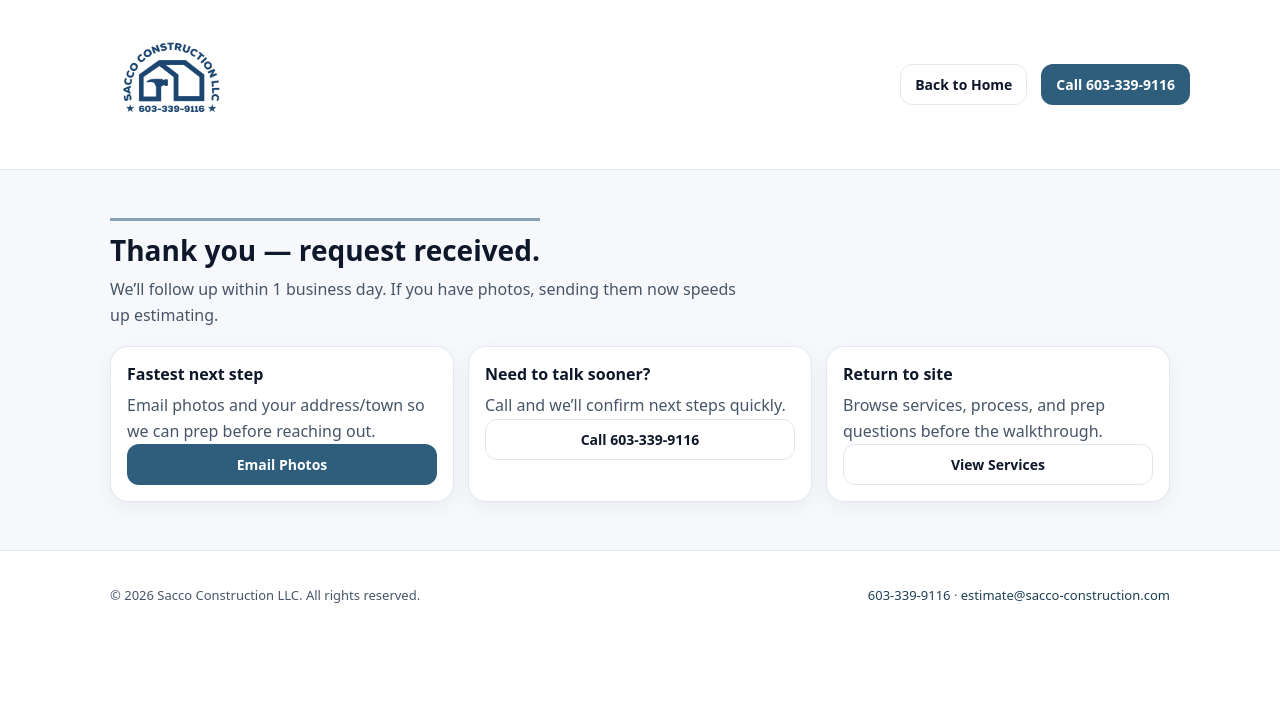
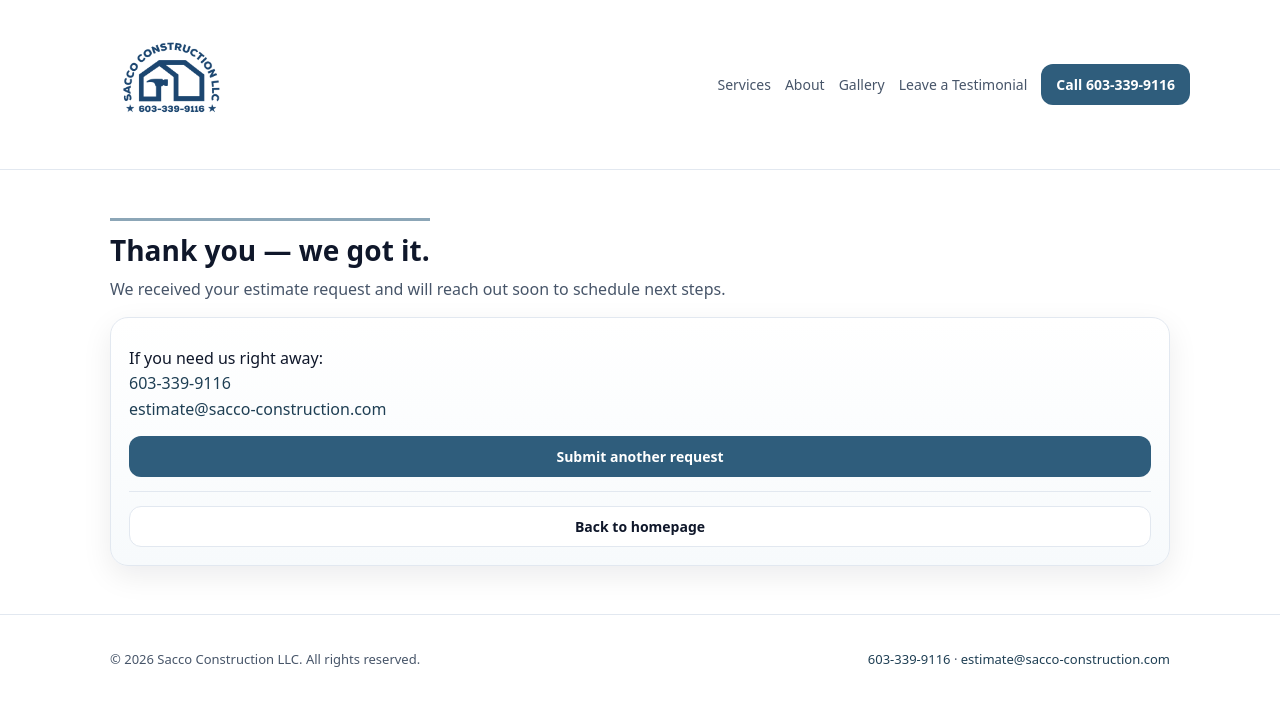
Before and after one commit to Saccoconstruction/Sacco-construction.com, a plain HTML site: page thank-you.html in a window 1280 px wide. Drawn offline with Linux system fonts and the light colour scheme.

Commit message:
Update thank-you.html

```diff
--- a/thank-you.html
+++ b/thank-you.html
@@ -3,66 +3,44 @@
 <head>
   <meta charset="utf-8" />
   <meta name="viewport" content="width=device-width,initial-scale=1" />
-  <title>Estimate Request Received | Sacco Construction</title>
-  <meta name="robots" content="noindex, nofollow" />
+  <title>Thank You | Sacco Construction</title>
   <link rel="stylesheet" href="styles.css" />
-  <link rel="canonical" href="https://www.sacco-construction.com/thank-you.html" />
-
-  <!-- Google tag (gtag.js) -->
-  <script async src="https://www.googletagmanager.com/gtag/js?id=G-WCTK4KXJPP"></script>
-  <script>
-    window.dataLayer = window.dataLayer || [];
-    function gtag(){dataLayer.push(arguments);}
-    gtag('js', new Date());
-    gtag('config', 'G-WCTK4KXJPP');
-  </script>
+  <meta name="robots" content="noindex" />
 </head>
-
 <body>
   <header class="site-header" id="siteHeader">
     <div class="container header-inner">
-      <a class="brand" href="/" aria-label="Sacco Construction home">
+      <a class="brand" href="/#top" aria-label="Sacco Construction home">
         <img src="assets/LOGO.jpg" alt="Sacco Construction logo" class="logo" />
       </a>
 
       <nav class="nav" aria-label="Primary">
-        <a href="/" class="btn btn-outline">Back to Home</a>
+        <a href="/#services">Services</a>
+        <a href="/#about">About</a>
+        <a href="/#gallery">Gallery</a>
+        <a href="/testimonial.html">Leave a Testimonial</a>
         <a href="tel:16033399116" class="btn btn-solid">Call 603-339-9116</a>
       </nav>
     </div>
   </header>
 
   <main>
-    <section class="section section-alt">
+    <section class="section">
       <div class="container">
         <div class="section-head">
-          <h2>Thank you — request received.</h2>
-          <p>We’ll follow up within 1 business day. If you have photos, sending them now speeds up estimating.</p>
+          <h2>Thank you — we got it.</h2>
+          <p>We received your estimate request and will reach out soon to schedule next steps.</p>
         </div>
 
-        <div class="cards">
-          <article class="card">
-            <h3>Fastest next step</h3>
-            <p>Email photos and your address/town so we can prep before reaching out.</p>
-            <div class="spacer-10"></div>
-            <a class="btn btn-solid full" href="mailto:estimate@sacco-construction.com?subject=Photos%20for%20Estimate%20Request&body=Hi%20Sacco%20Construction%2C%0A%0AHere%20are%20photos%20for%20my%20estimate%20request.%0A%0ATown%2FZip%3A%0AProject%20Type%3A%0ATimeline%3A%0ABudget%20Range%3A%0A%0AThanks%2C">
-              Email Photos
-            </a>
-          </article>
-
-          <article class="card">
-            <h3>Need to talk sooner?</h3>
-            <p>Call and we’ll confirm next steps quickly.</p>
-            <div class="spacer-10"></div>
-            <a class="btn btn-outline full" href="tel:16033399116">Call 603-339-9116</a>
-          </article>
-
-          <article class="card">
-            <h3>Return to site</h3>
-            <p>Browse services, process, and prep questions before the walkthrough.</p>
-            <div class="spacer-10"></div>
-            <a class="btn btn-outline full" href="/#services">View Services</a>
-          </article>
+        <div class="hero-card">
+          <p class="big">
+            If you need us right away:<br/>
+            <a href="tel:16033399116">603-339-9116</a><br/>
+            <a href="mailto:estimate@sacco-construction.com">estimate@sacco-construction.com</a>
+          </p>
+          <a class="btn btn-solid full" href="/#contact">Submit another request</a>
+          <div class="divider"></div>
+          <a class="btn btn-outline full" href="/#top">Back to homepage</a>
         </div>
       </div>
     </section>
@@ -71,21 +49,15 @@
   <footer class="footer">
     <div class="container footer-inner">
       <p>© <span id="y"></span> Sacco Construction LLC. All rights reserved.</p>
-      <p><a href="tel:16033399116">603-339-9116</a> · <a href="mailto:estimate@sacco-construction.com">estimate@sacco-construction.com</a></p>
+      <p>
+        <a href="tel:16033399116">603-339-9116</a> ·
+        <a href="mailto:estimate@sacco-construction.com">estimate@sacco-construction.com</a>
+      </p>
     </div>
   </footer>
 
   <script>
     document.getElementById("y").textContent = new Date().getFullYear();
-
-    // Fire a conversion event on the thank-you page
-    try {
-      gtag('event', 'estimate_request_submitted', {
-        event_category: 'lead',
-        event_label: 'website_form',
-        value: 1
-      });
-    } catch (e) {}
   </script>
 </body>
 </html>
```
